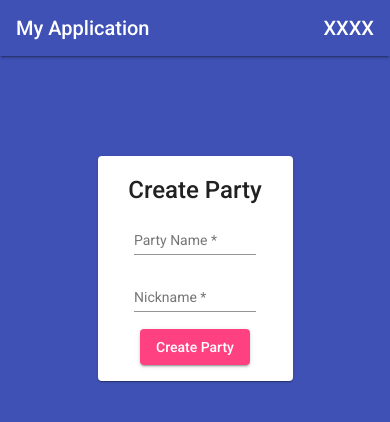
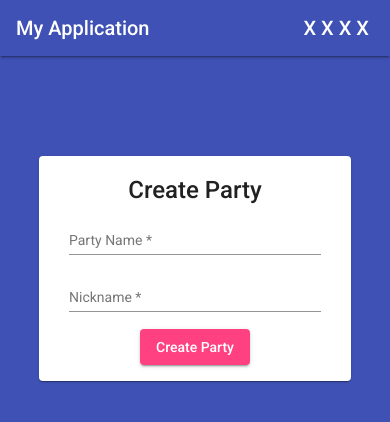
Before and after one commit to ontechsofe/conuhacks2020, an Angular app in the folder front/: page /app/create in a window 390 px wide. Shown: the top 422 px of the page. Built offline with nearby package versions, Linux system fonts and the light colour scheme.

Commit message:
general styling

```diff
--- a/front/src/app/components/nav/nav.component.html
+++ b/front/src/app/components/nav/nav.component.html
@@ -1,6 +1,6 @@
 <mat-toolbar color="primary" class="mat-elevation-z2">
     <mat-toolbar-row fxLayout="row" fxLayoutAlign="space-between center" fxLayoutGap="gappx">
         <span (click)="navigateDefault()">My Application</span>
-        <span (click)="navigateParty()">{{ getPartyCode() }}</span>
+        <span (click)="navigateParty()" class="spaced">{{ getPartyCode() }}</span>
     </mat-toolbar-row>
 </mat-toolbar>
--- a/front/src/app/components/nav/nav.component.scss
+++ b/front/src/app/components/nav/nav.component.scss
@@ -0,0 +1,3 @@
+.spaced {
+    letter-spacing: 5px;
+}
--- a/front/src/app/pages/create/create.component.scss
+++ b/front/src/app/pages/create/create.component.scss
@@ -38,6 +38,16 @@
   justify-content: center;
 }
 
-  .mat-card{
+.mat-card {
   width: 50%;
 }
+
+@media only screen and (max-width: 600px) {
+  .mat-card {
+    width: 80%;
+  }
+
+  .big-width {
+    width: 90%;
+  }
+}
--- a/front/src/app/pages/home/home.component.scss
+++ b/front/src/app/pages/home/home.component.scss
@@ -16,3 +16,11 @@ img {
     min-height: 100px;
     font-size: 1.2em;
 }
+
+@media only screen and (max-width: 600px) {
+    .mat-flat-button, .mat-stroked-button {
+        min-width: 300px;
+        min-height: 100px;
+        font-size: 1.2em;
+    }
+}
--- a/front/src/app/pages/join/join.component.scss
+++ b/front/src/app/pages/join/join.component.scss
@@ -38,6 +38,16 @@
   justify-content: center;
 }
 
-  .mat-card{
+.mat-card {
   width: 50%;
 }
+
+@media only screen and (max-width: 600px) {
+  .mat-card {
+    width: 80%;
+  }
+
+  .big-width {
+    width: 90%;
+  }
+}
--- a/front/src/app/pages/media/media.component.html
+++ b/front/src/app/pages/media/media.component.html
@@ -2,8 +2,10 @@
     <mat-card>
         <mat-card-header>
             <mat-card-title fxLayout="row" fxLayoutAlign="space-between center" fxLayoutGap="20px">
-                <h1> {{ getSongName() }} </h1>
-                <button mat-icon-button class="large" color="warn" (click)="viewQueue()"><mat-icon>add</mat-icon></button>
+                <div fxLayout="column">
+                    <h1 class=".mat-h1"> {{ getSongName() }} </h1>
+                </div>
+                <button mat-icon-button class="large" color="warn" (click)="viewQueue()"><mat-icon style="font-size: 40px;">add</mat-icon></button>
             </mat-card-title>
         </mat-card-header>
         <mat-card-actions *ngIf="admin" fxLayout="row" fxLayoutAlign="center" fxLayoutGap="20px">
--- a/front/src/app/pages/media/media.component.ts
+++ b/front/src/app/pages/media/media.component.ts
@@ -29,7 +29,7 @@ export class MediaComponent implements OnInit {
     if (code == null) {
       // GOTO LOGIN
       this.messaging.disconnect();
-      this.router.navigate(['/app/join']);
+      // this.router.navigate(['/app/join']);
     }
   }
 
```
Lines whose indentation alone changed are shown as unchanged.
